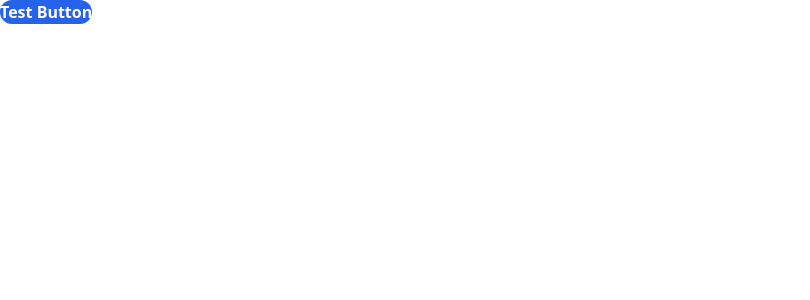
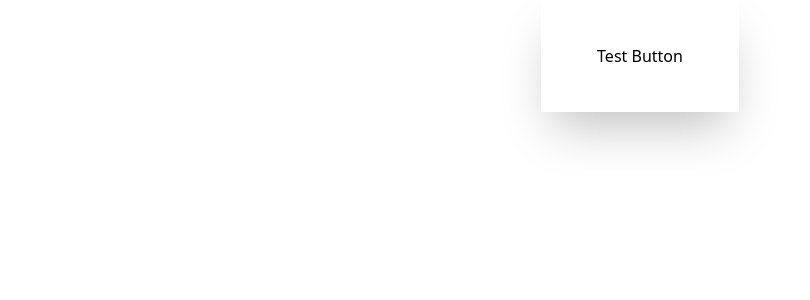
Before and after one commit to maxgrigoriew/prime-library, a Vue app in the folder FRONTEND/: page / in a window 1280 px wide. Shown: the top 300 px of the page, without its empty margins (0-810 px from the left). Built offline with nearby package versions, Linux system fonts and the light colour scheme.

Commit message:
добавлен конфиг цветов tailwind

```diff
--- /dev/null
+++ b/FRONTEND/src/assets/tailwind/colors.ts
@@ -0,0 +1,104 @@
+export const colors = {
+    transparent: 'transparent',
+    current: 'currentColor',
+    black: '#000',
+    grey: {
+        900: '#001424',
+        800: '#1D2023',
+        700: '#2C3135',
+        600: '#434A51',
+        500: '#626C77',
+        450: '#6E7782',
+        420: '#8D969F',
+        400: '#969FA8',
+        380: '#AAB0B6',
+        350: '#BCC3D0',
+        300: '#BBC1C7',
+        200: '#E2E5EB',
+        100: '#F2F3F7',
+        55: '#F8F8FB',
+        50: '#FAFAFA'
+    },
+    red: '#FF0032',
+    alternate: '#003057',
+    white: '#fff',
+    blackberry: {
+        1: '#E7EAFA',
+        2: '#6384E0',
+        3: '#014FCE',
+        4: '#003DB7',
+        5: '#002094'
+    },
+    blueberry: {
+        1: '#E1F3FE',
+        2: '#45B6FC',
+        3: '#0097FD',
+        4: '#007CFF',
+        5: '#0070E5',
+        6: '#0048AA',
+        7: '#C7E1FF'
+    },
+    mint: {
+        1: '#DFF9F5',
+        2: '#00D9BC',
+        3: '#00C19B',
+        4: '#03A17B',
+        5: '#00724D'
+    },
+    apple: {
+        1: '#E8FAEB',
+        2: '#74DF8B',
+        3: '#26CD58',
+        4: '#12B23F',
+        5: '#04AA42',
+        6: '#027722',
+        7: '#BEF4BD'
+    },
+    lime: {
+        1: '#F8FEE7',
+        2: '#D3F36B',
+        3: '#C1EB1D',
+        4: '#A6C100',
+        5: '#808201'
+    },
+    banana: {
+        1: '#FFFDE8',
+        2: '#FDF177',
+        3: '#FBE739',
+        4: '#FAD67D',
+        5: '#FAC031',
+        6: '#F37F19',
+        7: '#FAE89E'
+    },
+    orange: {
+        1: '#FBE9E7',
+        2: '#FCD4C9',
+        3: '#FFA080',
+        4: '#F95721',
+        5: '#EC3B03',
+        6: '#E04A17',
+        7: '#D8400C',
+        8: '#BA360A'
+    },
+    raspberry: {
+        1: '#FFE4E9',
+        2: '#F55F7E',
+        3: '#EA1F49',
+        4: '#C51345',
+        5: '#8E003F'
+    },
+    cranberry: {
+        1: '#F9E7F0',
+        2: '#E677AD',
+        3: '#E54887',
+        4: '#BB4079',
+        5: '#7F3363'
+    },
+    plum: {
+        1: '#F0E7F0',
+        2: '#A86EA7',
+        3: '#883888',
+        4: '#6D2D79',
+        5: '#471C61'
+    }
+}
--- /dev/null
+++ b/FRONTEND/src/assets/tailwind/index.ts
@@ -0,0 +1,5 @@
+import { colors } from './colors'
+
+export {
+    colors
+}
--- a/FRONTEND/tailwind.config.js
+++ b/FRONTEND/tailwind.config.js
@@ -1,3 +1,5 @@
+import {colors} from './src/assets/tailwind'
+
 /** @type {import('tailwindcss').Config} */
 export default {
   content: [
@@ -6,7 +8,8 @@ export default {
   ],
   theme: {
     extend: {},
+    colors
   },
   plugins: [],
-  prefix: 'd-',
+  prefix: '',
 }
```
Also changed, not shown: FRONTEND/package.json (+18 -17 lines).
